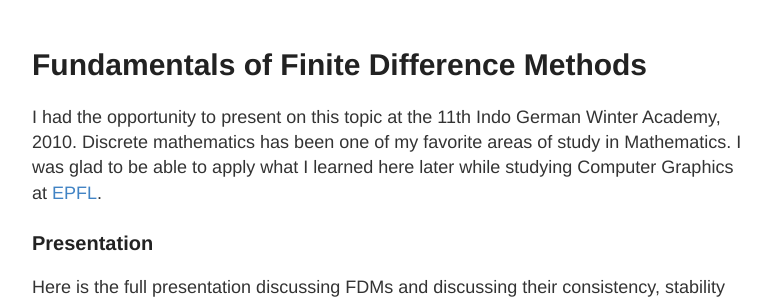
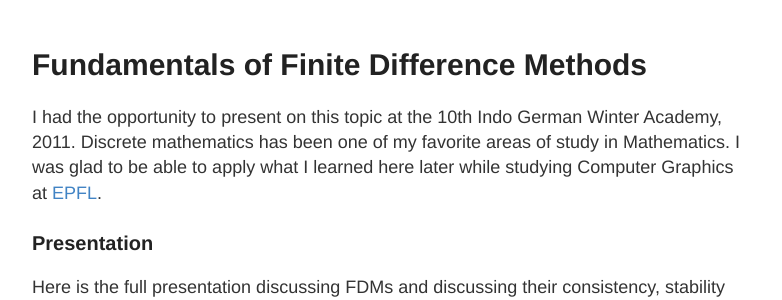
Before and after one commit to datashines/datashines.github.io, a Jekyll site: the page built from _posts/2018-02-02-Fundamentals-Of-Fininte-Difference-Methods.md, in a window 1280 px wide. Shown: the part 122-422 px from the top of the page, without its empty margins (248-1030 px from the left). Built offline with Jekyll 4.4.1, drawn with Linux system fonts in a browser that asks for light colours; comment, search, counter and statistics services are not loaded.

Commit message:
Update 2018-02-02-Fundamentals-Of-Fininte-Difference-Methods.md

```diff
--- a/_posts/2018-02-02-Fundamentals-Of-Fininte-Difference-Methods.md
+++ b/_posts/2018-02-02-Fundamentals-Of-Fininte-Difference-Methods.md
@@ -4,7 +4,7 @@ title: Fundamentals of Finite Difference Methods
 ---
 
 
-I had the opportunity to present on this topic at the 11th Indo German Winter Academy, 2010.
+I had the opportunity to present on this topic at the 10th Indo German Winter Academy, 2011.
 Discrete mathematics has been one of my favorite areas of study in Mathematics. I was glad
 to be able to apply what I learned here later while studying Computer Graphics at
 [EPFL](https://www.epfl.ch/en/home/).
```
